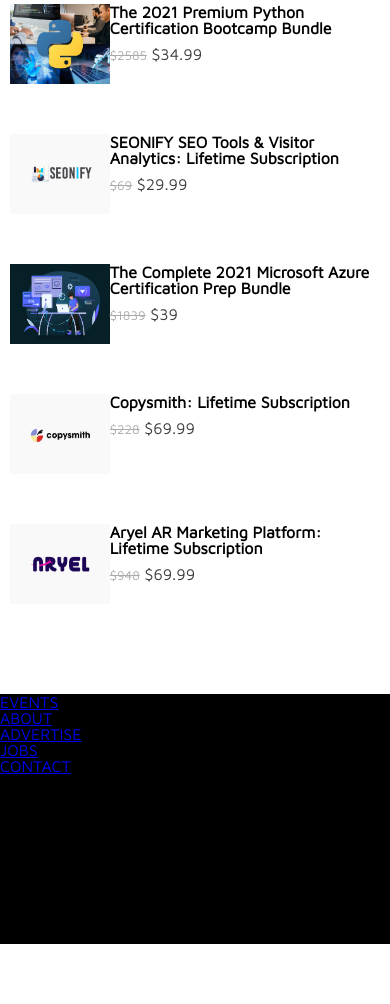
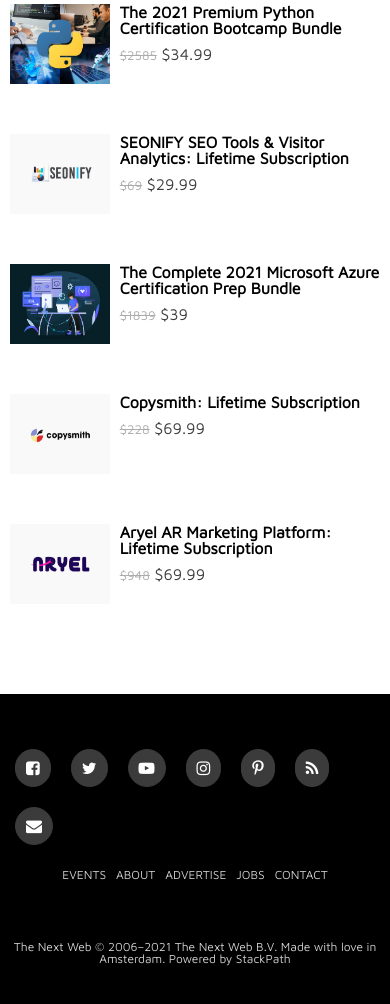
Before and after one commit to SmallCodings/building-with-responsive-design, a plain HTML site: page index.html in a window 390 px wide. Shown: the part 9749-10753 px from the top of the page. Before the commit the page ends 10693 px from the top, so only its background shows below. Drawn offline with Linux system fonts and the light colour scheme.

Commit message:
All elements add. Styling added and mostly done. Responsiveness added to footer

```diff
--- a/index.html
+++ b/index.html
@@ -565,56 +565,56 @@
                 <div id="deals-container">
                     <div class="deals-box">
                         <a href="#"><img src="assets/deals1.jpg"></a>
-                        <div>
+                        <div class="deals-box-heading">
                             <a href="#">Deeper Connect Nano Decentralized VPN Cybersecurity Hardware</a>
                             <p><del>$299</del> <ins>$199.99</ins></p>
                         </div>
                     </div>
                     <div class="deals-box">
                         <a href="#"><img src="assets/deals2.jpg"></a>
-                        <div>
+                        <div class="deals-box-heading">
                             <a href="#">Super Boost Wi-Fi Repeater</a>
                             <p><del>$69</del> <ins>$26.99</ins></p>
                         </div>
                     </div>
                     <div class="deals-box">
                         <a href="#"><img src="assets/deals3.jpg"></a>
-                        <div>
+                        <div class="deals-box-heading">
                             <a href="#">KeepSolid VPN Unlimited: Lifetime Subscription</a>
                             <p><del>$199</del> <ins>$39.99</ins></p>
                         </div>
                     </div>
                     <div class="deals-box">
                         <a href="#"><img src="assets/deals4.jpg"></a>
-                        <div>
+                        <div class="deals-box-heading">
                             <a href="#">The 2021 Premium Python Certification Bootcamp Bundle</a>
                             <p><del>$2585</del> <ins>$34.99</ins></p>
                         </div>
                     </div>
                     <div class="deals-box">
                         <a href="#"><img src="assets/deals5.jpg"></a>
-                        <div>
+                        <div class="deals-box-heading">
                             <a href="#">SEONIFY SEO Tools & Visitor Analytics: Lifetime Subscription</a>
                             <p><del>$69</del> <ins>$29.99</ins></p>
                         </div>
                     </div>
                     <div class="deals-box">
                         <a href="#"><img src="assets/deals6.jpg"></a>
-                        <div>
+                        <div class="deals-box-heading">
                             <a href="#">The Complete 2021 Microsoft Azure Certification Prep Bundle</a>
                             <p><del>$1839</del> <ins>$39</ins></p>
                         </div>
                     </div>
                     <div class="deals-box">
                         <a href="#"><img src="assets/deals7.jpg"></a>
-                        <div>
+                        <div class="deals-box-heading">
                             <a href="#">Copysmith: Lifetime Subscription</a>
                             <p><del>$228</del> <ins>$69.99</ins></p>
                         </div>
                     </div>
                     <div class="deals-box">
                         <a href="#"><img src="assets/deals8.jpg"></a>
-                        <div>
+                        <div class="deals-box-heading">
                             <a href="#">Aryel AR Marketing Platform: Lifetime Subscription</a>
                             <p><del>$948</del> <ins>$69.99</ins></p>
                         </div>
@@ -623,20 +623,20 @@
             </article>
         </main>
         <footer>
-            <div>
+            <div id="footer-nav-container">
                 <div>
-                    <ul>
-                        <li><a href="#"></a></li>
-                        <li><a href="#"></a></li>
-                        <li><a href="#"></a></li>
-                        <li><a href="#"></a></li>
-                        <li><a href="#"></a></li>
-                        <li><a href="#"></a></li>
-                        <li><a href="#"></a></li>
+                    <ul id="footer-icons">
+                        <li><a href="#" class="fa fa-facebook-square"></a></li>
+                        <li><a href="#" class="fa fa-twitter"></a></li>
+                        <li><a href="#" class="fa fa-youtube-play"></a></li>
+                        <li><a href="#" class="fa fa-instagram"></a></li>
+                        <li><a href="#" class="fa fa-pinterest-p"></a></li>
+                        <li><a href="#" class="fa fa-rss"></a></li>
+                        <li><a href="#" class="fa fa-envelope"></a></li>
                     </ul>
                 </div>
                 <div>
-                    <ul>
+                    <ul id="footer-links">
                         <li><a href="#">EVENTS</a></li>
                         <li><a href="#">ABOUT</a></li>
                         <li><a href="#">ADVERTISE</a></li>
@@ -645,7 +645,7 @@
                     </ul>
                 </div>
             </div>
-            <div>
+            <div id="footer-copyright">
                 <p>The Next Web © 2006–2021 The Next Web B.V. Made with love in Amsterdam. Powered by StackPath</p>
             </div>
         </footer>
--- a/styles.css
+++ b/styles.css
@@ -723,6 +723,43 @@ footer {
     text-decoration: none;
 }
 
+#footer-nav-container li {
+    float: left;
+}
+
+#footer-nav-container {
+    display: flex;
+    flex-direction: column;
+    padding-top: 50px;
+    align-items: center;
+}
+
+#footer-icons a {
+    text-decoration: none;
+    color: white;
+    border-radius: 25px;
+    padding: 10px;
+    margin: 0px 10px 20px;
+    border: 1px solid rgb(59, 59, 59);
+    background-color: rgb(59, 59, 59);
+}
+
+#footer-links a {
+    text-decoration: none;
+    color: rgb(209, 209, 209);
+    font-size: 12px;
+    margin: 0 5px;
+}
+
+#footer-copyright {
+    color: rgb(209, 209, 209);
+    font-size: 12px;
+    padding-top: 60px;
+    text-align: center;
+    margin: 0 auto;
+    width: 50%;
+}
+
 @media (max-width: 1100px) {
     #main-boxes {
         height: 325px;
@@ -938,4 +975,18 @@ footer {
         margin-bottom: 10px;
     }
 
+    .deals-box-heading {
+        padding-left: 10px;
+    }
+
+    #footer-icons {
+        padding: 5px;
+    }
+
+    #footer-copyright {
+        width: 100%;
+        background-color: black;
+        padding-bottom: 80px;
+    }
+
 }
```
